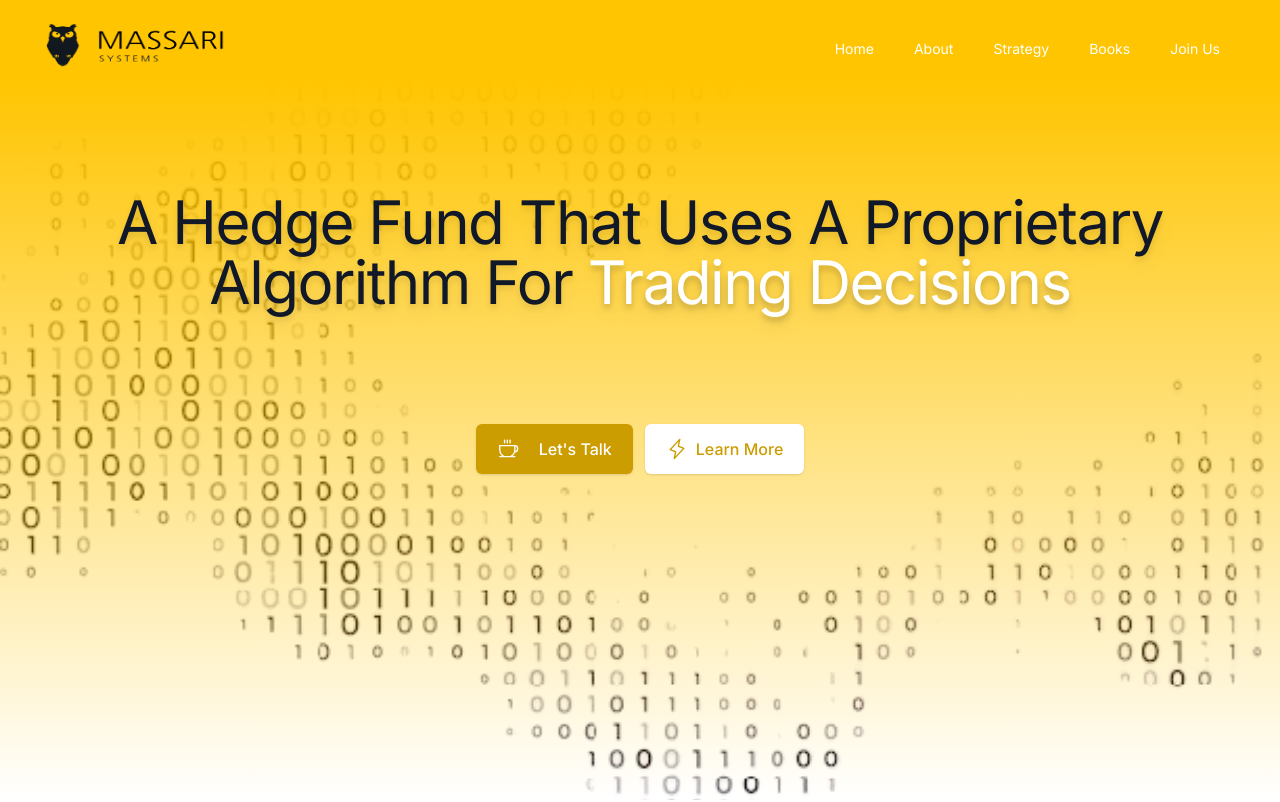
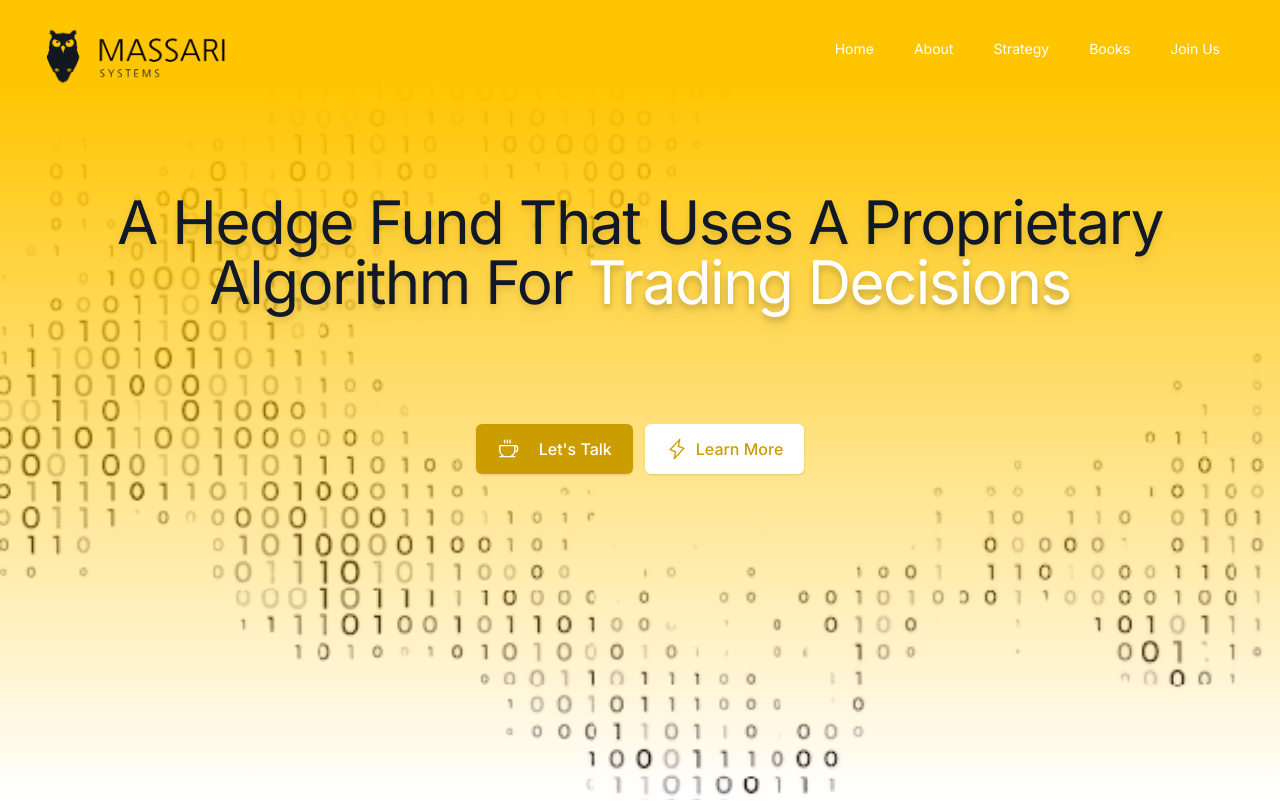
Before and after one commit to Gabriel4420/massari_landing_page, a Next.js app: page / in a window 1280 px wide. Shown: the top 802 px of the page. Built offline with nearby package versions, Linux system fonts and the light colour scheme.

Commit message:
fix: :bug: fixing header section

```diff
--- a/src/components/header.tsx
+++ b/src/components/header.tsx
@@ -51,9 +51,10 @@ const Header: React.FC = () => {
           <div className="flex justify-between w-full">
             <div className="flex-shrink-0">
               <img
-                className="h-20 w-52"
+                className="h-52 w-full object-cover"
                 src="/logo massari systems.png"
                 alt="logo"
+                style={{ height: "100px" }}
               />
             </div>
             <div className="hidden sm:mr-6 sm:flex sm:space-x-8">
```
